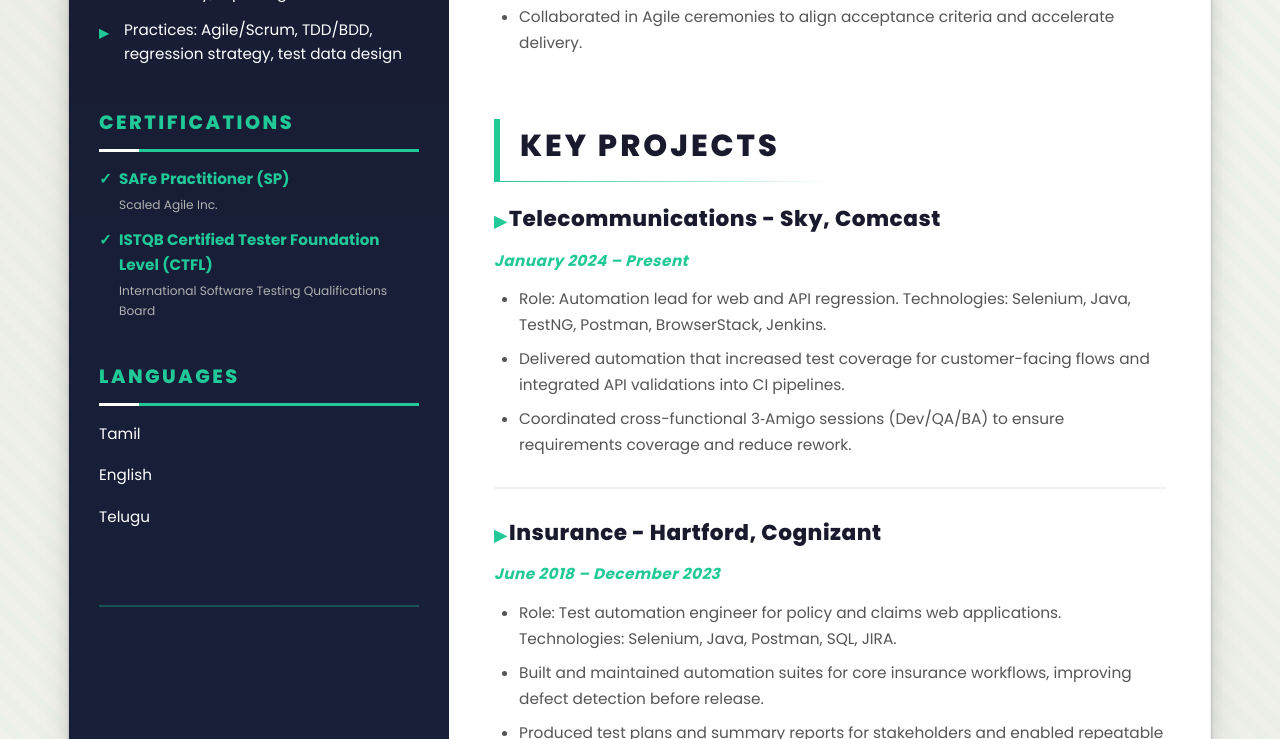
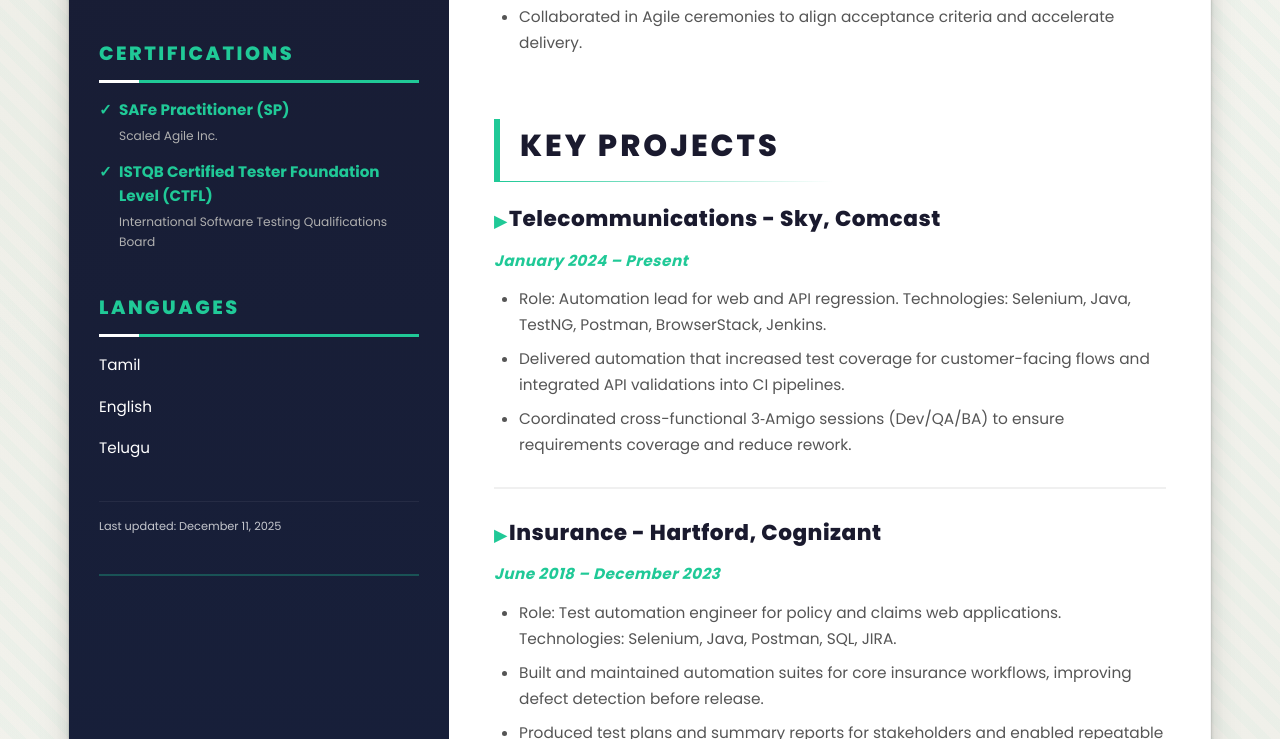
Before and after one commit to vasanthsankar0786-design/vasanthakumar-resume, a plain HTML site: page index.html in a window 1280 px wide. Shown: the part 1345-2084 px from the top of the page. Drawn offline with Linux system fonts and the light colour scheme.

Commit message:
Remove job title, add hover effects & last-updated footer

```diff
--- a/index.html
+++ b/index.html
@@ -290,6 +290,17 @@
     border-radius: 6px;
   }
 
+  .sidebar-footer {
+    margin-top: 18px;
+    padding-top: 12px;
+    border-top: 1px solid rgba(255,255,255,0.06);
+    color: rgba(255,255,255,0.85);
+    font-size: 0.85em;
+    text-align: left;
+  }
+
+  .sidebar-footer small { color: rgba(255,255,255,0.75); }
+
   .cert-item::before {
     content: '✓';
     position: absolute;
@@ -533,7 +544,6 @@
     <div class="profile-section">
         <img src="IMG_9157.jpg" alt="Vasanthakumar Sankar" class="profile-image" loading="lazy" width="150" height="150">
       <h1>Vasanthakumar<br>Sankar</h1>
-      <p class="job-title">Software Development Engineer in Test</p>
       <p class="job-tagline">Test Automation Leader | CI/CD & Quality at Scale | 6+ Years | Selenium, Java, API Testing</p>
       <a href="resume.pdf" class="download-btn" download>Download Resume (PDF)</a>
 
@@ -594,6 +604,10 @@
       <div class="contact-item">Tamil</div>
       <div class="contact-item">English</div>
       <div class="contact-item">Telugu</div>
+      </div>
+
+      <div class="sidebar-footer">
+        <small>Last updated: December 11, 2025</small>
       </div>
 
   </aside>
```
